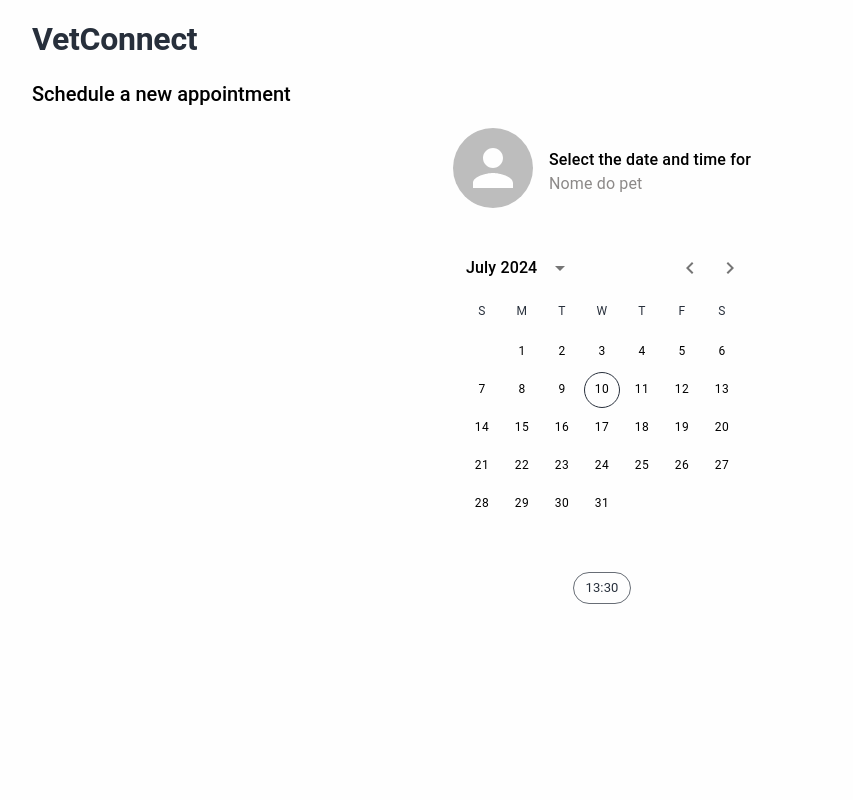
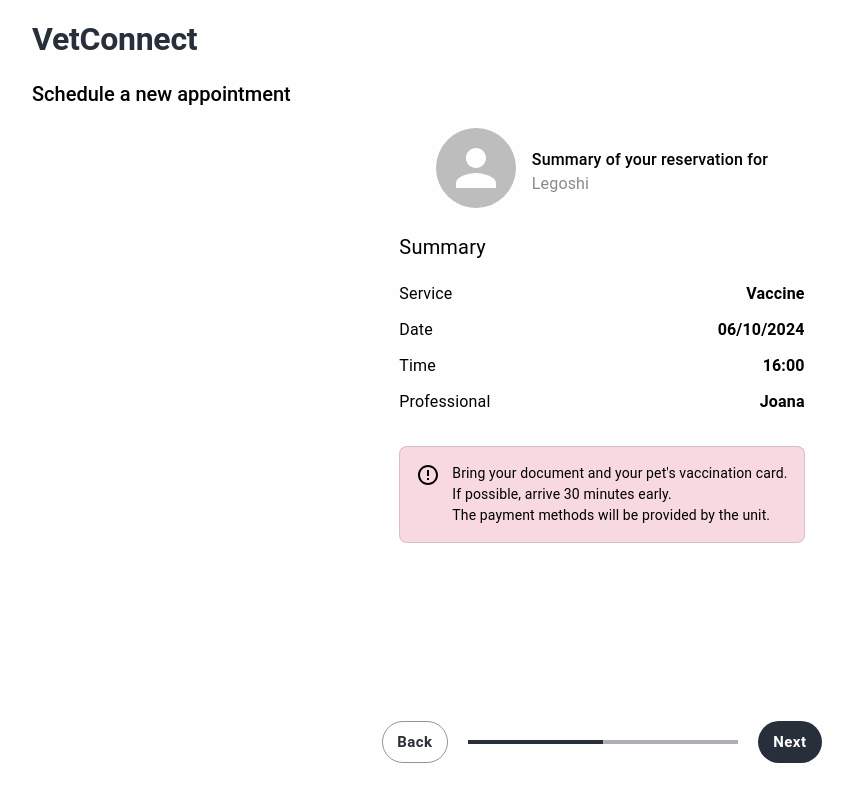
Before and after one commit to SpruceGabriela/VetConnect, a React (Vite) app: page / in a window 1280 px wide. Shown: the whole page, without its empty margins (38-891 px from the left). Built offline with nearby package versions, Linux system fonts and the light colour scheme.

Commit message:
feat: implement footer

```diff
--- /dev/null
+++ b/src/pages/private/NewAppointment/components/StepsManager/components/FormFooter/index.tsx
@@ -0,0 +1,35 @@
+import { Box, Button, Grid, LinearProgress } from "@mui/material";
+
+export default function FormFooter() {
+  return (
+    <Grid sx={{
+      padding: '30px',
+      height: '100px',
+      position: 'absolute',
+      bottom: '0',
+      width: '100%',
+      display: 'flex',
+      justifyContent: 'space-between',
+      alignItems: 'center',
+      gap: '20px'
+    }}>
+      <Button
+        variant="outlined"
+        size="large"
+        color="secondary"
+      >
+        Back
+      </Button>
+      <Box sx={{ width: '100%' }}>
+        <LinearProgress variant="determinate" value={50} color="secondary" />
+      </Box>
+      <Button
+        variant="contained"
+        size="large"
+        color="secondary"
+      >
+        Next
+      </Button>
+    </Grid>
+  );
+}
--- a/src/pages/private/NewAppointment/components/StepsManager/index.tsx
+++ b/src/pages/private/NewAppointment/components/StepsManager/index.tsx
@@ -1,5 +1,6 @@
 import { Grid } from '@mui/material';
-import ChooseDate from './components/ChooseDate';
+import FormFooter from './components/FormFooter';
+import Summary from './components/Summary';
 
 export default function StepsManager() {
   return (
@@ -7,12 +8,15 @@ export default function StepsManager() {
       display: 'flex',
       justifyContent: 'center',
       marginTop: '20px',
-      minWidth: '500px',
+      width: '500px',
+      position: 'relative',
+      height: '83%'
     }}>
       {/* <ChoosePet /> */}
       {/* <ChooseService /> */}
-      <ChooseDate />
-      {/* <Summary /> */}
+      {/* <ChooseDate /> */}
+      <Summary />
+      <FormFooter />
     </Grid>
   );
 }
```
